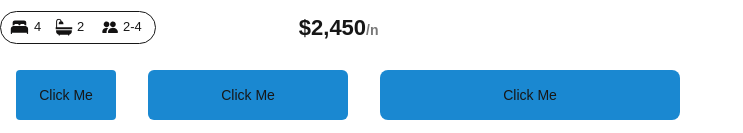
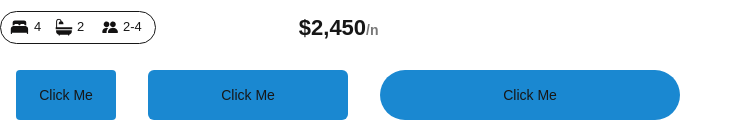
Before and after one commit to Hashim-baya/alx-project-0x00-setup, a Next.js app in the folder alx-project-0x00/: page /landing in a window 1280 px wide. Shown: the part 1240-1373 px from the top of the page, without its empty margins (0-743 px from the left). Built offline with nearby package versions, Linux system fonts and the light colour scheme.

Commit message:
Updated the button styles props

```diff
--- a/alx-project-0x00/pages/landing.tsx
+++ b/alx-project-0x00/pages/landing.tsx
@@ -9,7 +9,7 @@ const Landing: React.FC =  () => {
       <Card />
       <Button title='Click Me' styles='w-[100px]  rounded-sm' />
       <Button title='Click Me' styles='w-[200px]  rounded-md' />
-      <Button title='Click Me' styles='w-[300px]  rounded-lg' />
+      <Button title='Click Me' styles='w-[300px]  rounded-full' />
     </div>
   )
 }
```
